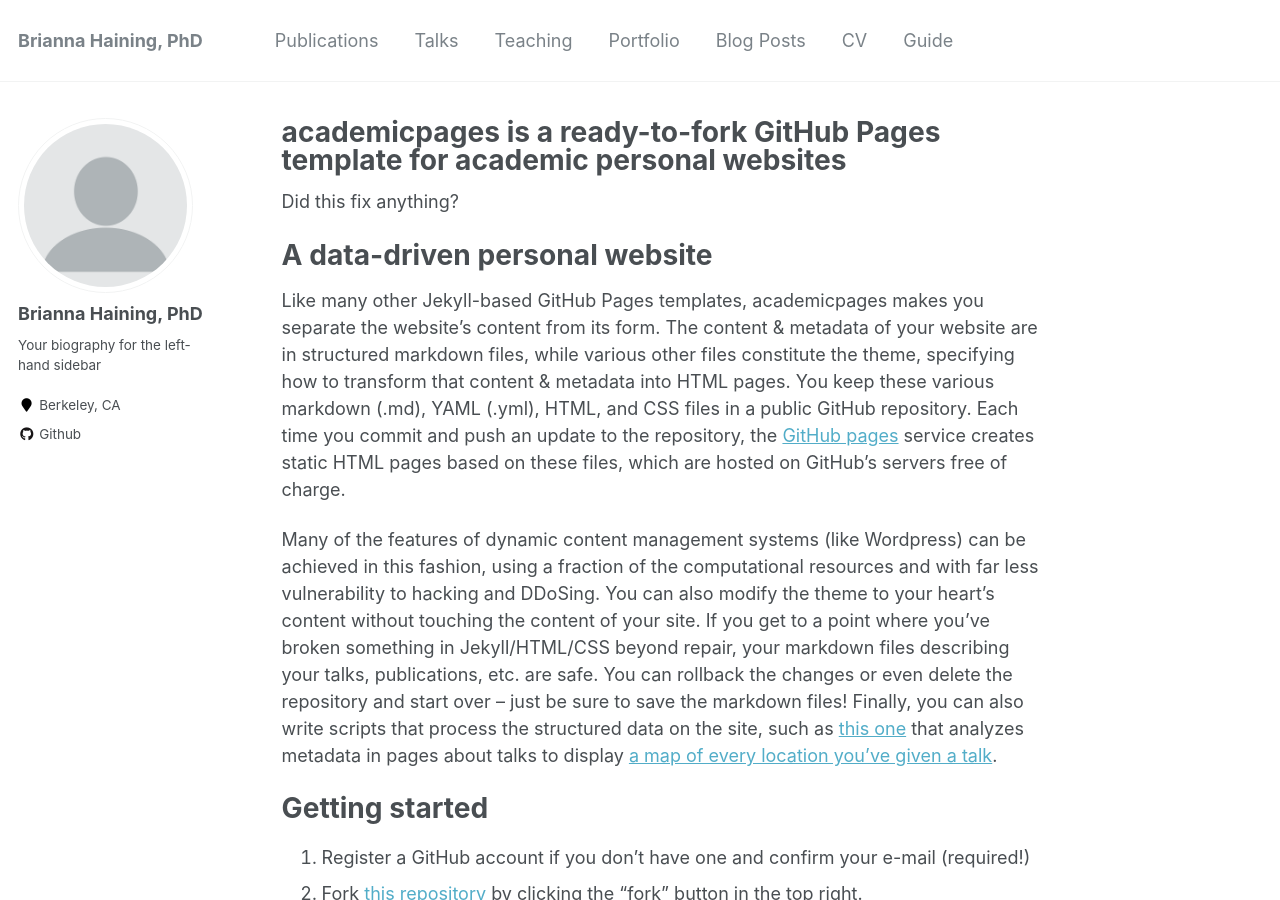
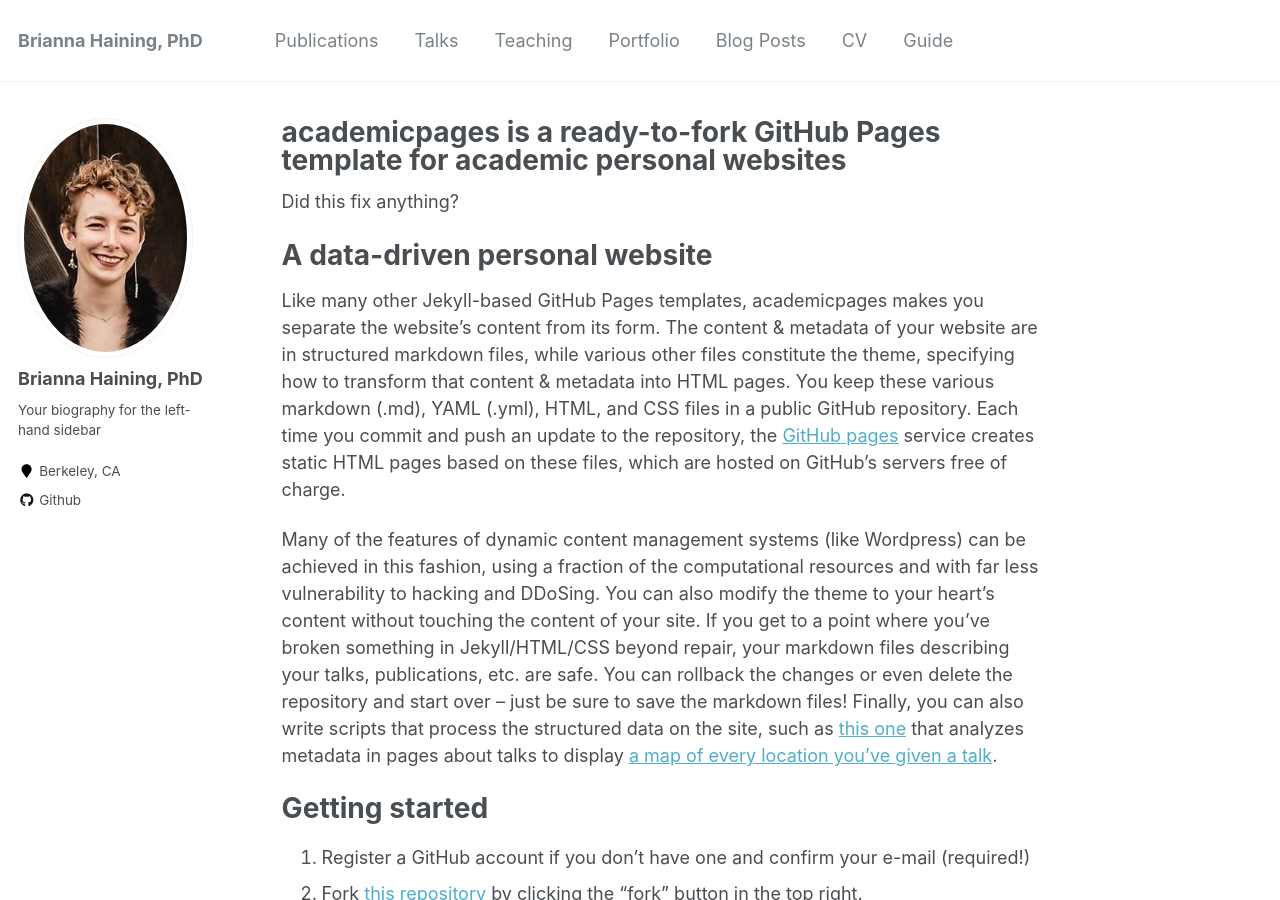
Before and after one commit to haining-b/haining-b.github.io, a Jekyll site: the page built from _pages/about.md, in a window 1280 px wide and 900 px high. Built offline with Jekyll 4.4.1, drawn with Linux system fonts in a browser that asks for light colours.

Commit message:
delta prof pic

```diff
--- a/_config.yml
+++ b/_config.yml
@@ -81,7 +81,7 @@
 # Site Author
 author:
   name             : "Brianna Haining, PhD"
-  avatar           : "profile.png"
+  avatar           : "me_prof_pic.jpg"
   bio              : "Your biography for the left-hand sidebar"
   location         : "Berkeley, CA"
   employer         :
```
